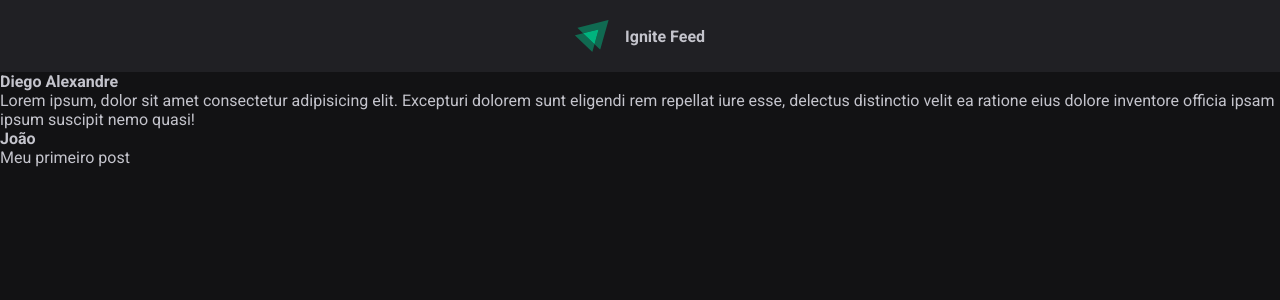
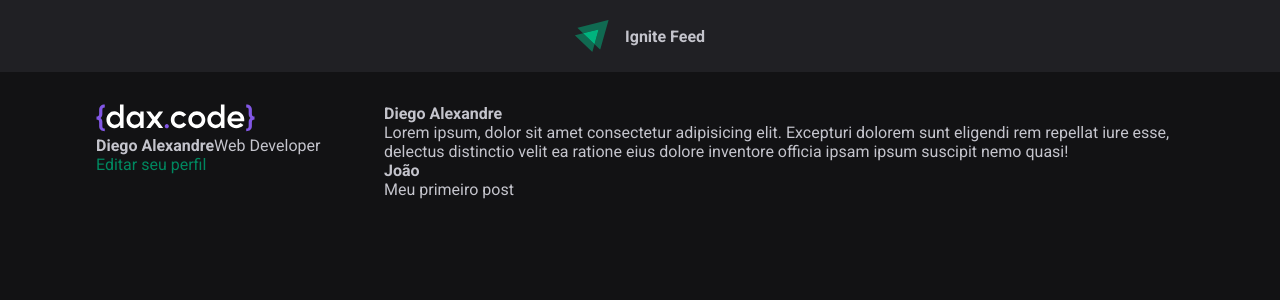
Before and after one commit to DiegoAlexandres/Rocketseat-Fundamentos-do-ReactJS, a React (Vite) app: page / in a window 1280 px wide. Shown: the top 300 px of the page. Built offline with nearby package versions, Linux system fonts and the light colour scheme.

Commit message:
Iniciando o desenvolvimento do componente Sidebar

```diff
--- a/src/App.jsx
+++ b/src/App.jsx
@@ -1,13 +1,19 @@
 import { Post } from './Post.jsx';
 import { Header } from './components/Header.jsx';
 
+import styles from './App.module.css';
 import './global.css';
+import { Sidebar } from './components/Sidebar.jsx';
 
 export function App() {
   return (
     <div>
       <Header />
 
+      <div className={styles.wrapper}>
+        <Sidebar />
+
+        <main>
           <Post
             author="Diego Alexandre"
             content="Lorem ipsum, dolor sit amet consectetur adipisicing elit. Excepturi dolorem sunt eligendi rem repellat iure esse, delectus distinctio velit ea ratione eius dolore inventore officia ipsam ipsum suscipit nemo quasi!"
@@ -16,6 +22,9 @@ export function App() {
             author="João"
             content="Meu primeiro post"
           />
+        </main>
+      </div>
+
     </div>
   )
 }
--- /dev/null
+++ b/src/App.module.css
@@ -0,0 +1,10 @@
+.wrapper{
+    max-width: 70rem;
+    margin: 2rem auto;
+    padding: 0 1rem;
+
+    display: grid;
+    grid-template-columns: 256px 1fr;
+    gap: 2rem;
+    align-items: flex-start;
+}
--- /dev/null
+++ b/src/components/Sidebar.jsx
@@ -0,0 +1,21 @@
+import styles from './Sidebar.module.css'
+
+import logoDaxCode from '../assets/logo-dax-code.svg'
+
+export function Sidebar(){
+    return (
+        <aside className={styles.sidebar}>
+            <img src={logoDaxCode} />
+
+            <div className={styles.profile}>
+                <strong>Diego Alexandre</strong>
+                <span>Web Developer</span>
+            </div>
+            <footer>
+                <a href="#">
+                    Editar seu perfil
+                </a>
+            </footer>
+        </aside>
+    )
+}
--- /dev/null
+++ b/src/components/Sidebar.module.css
@@ -0,0 +1,4 @@
+.sidebar a{
+    color: var(--green-500);
+    text-decoration: none;
+}
```
Also changed, not shown: src/assets/logo-dax-code.svg (added). Lines whose indentation alone changed are shown as unchanged.
